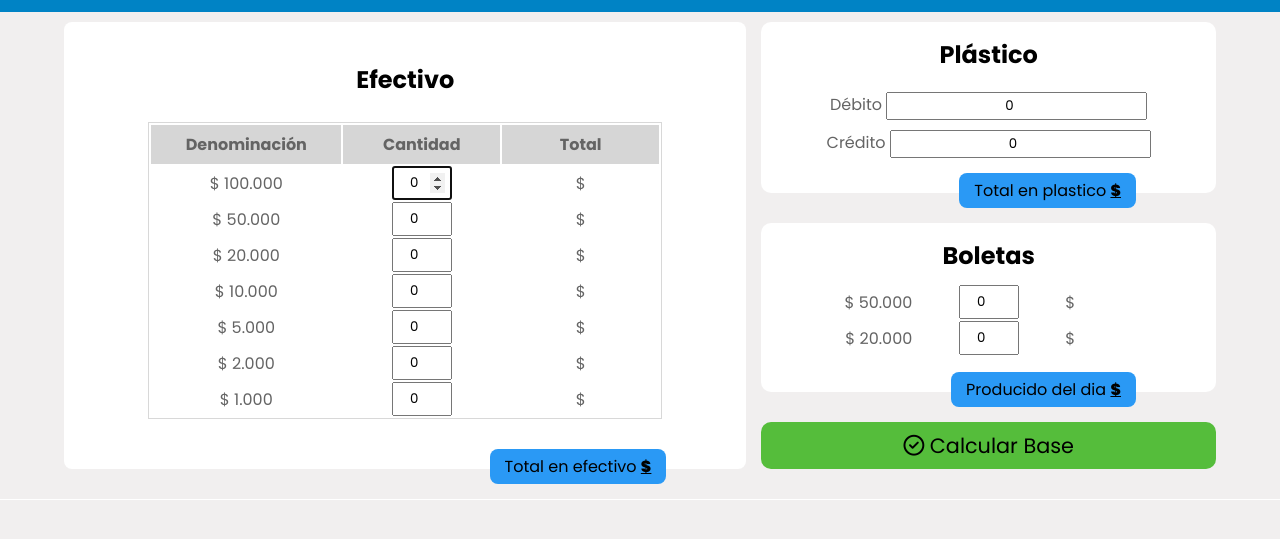
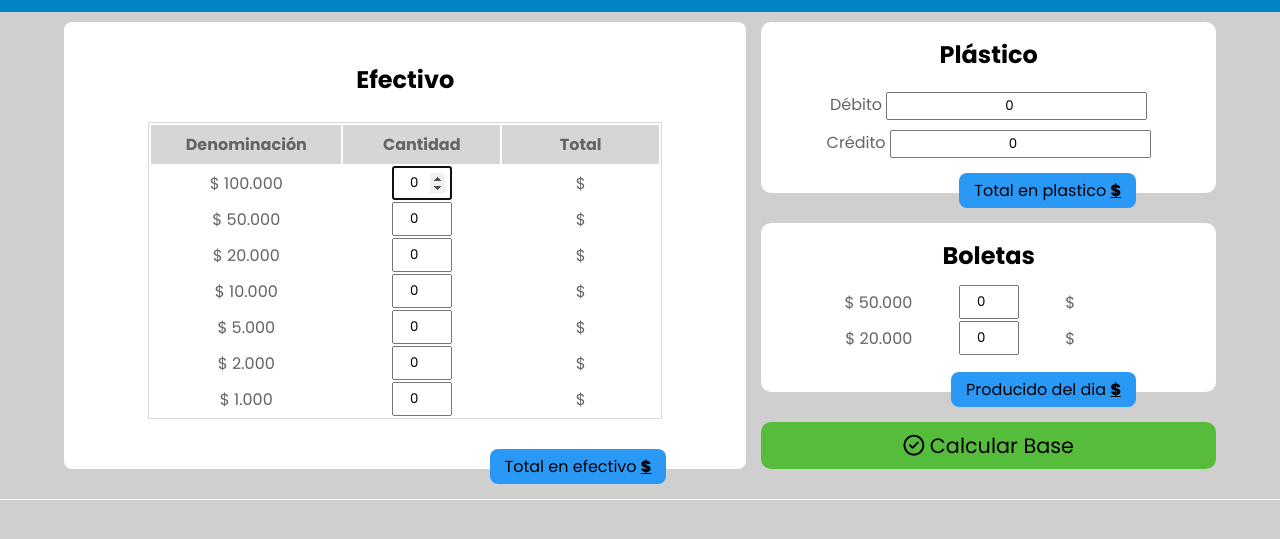
Before and after one commit to Yeison-Martinez/Yeison-Martinez.github.io, a plain HTML site: page mundo_dulceT1C2.html in a window 1280 px wide. Shown: the part 91-630 px from the top of the page. Drawn offline with Linux system fonts and the light colour scheme; some packages are replaced by stand-ins of ours; a script that the page names is missing.

Commit message:
Update styles_taquillas.css

```diff
--- a/css/styles_taquillas.css
+++ b/css/styles_taquillas.css
@@ -10,7 +10,7 @@
 }
 
 body {
-    background-color: #f1efef;
+    background-color: #cfcfcf;
 }
 
 /* header */
```
